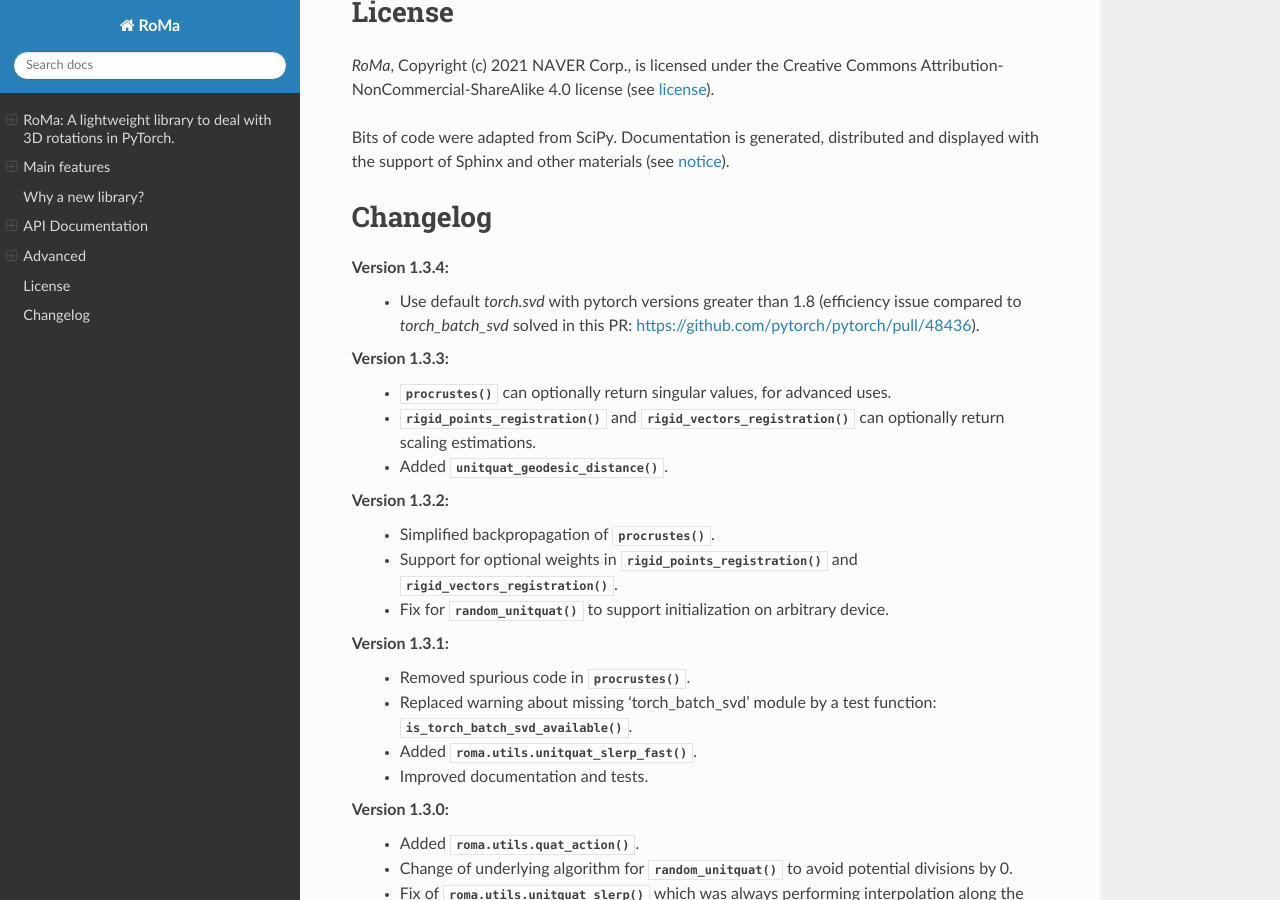
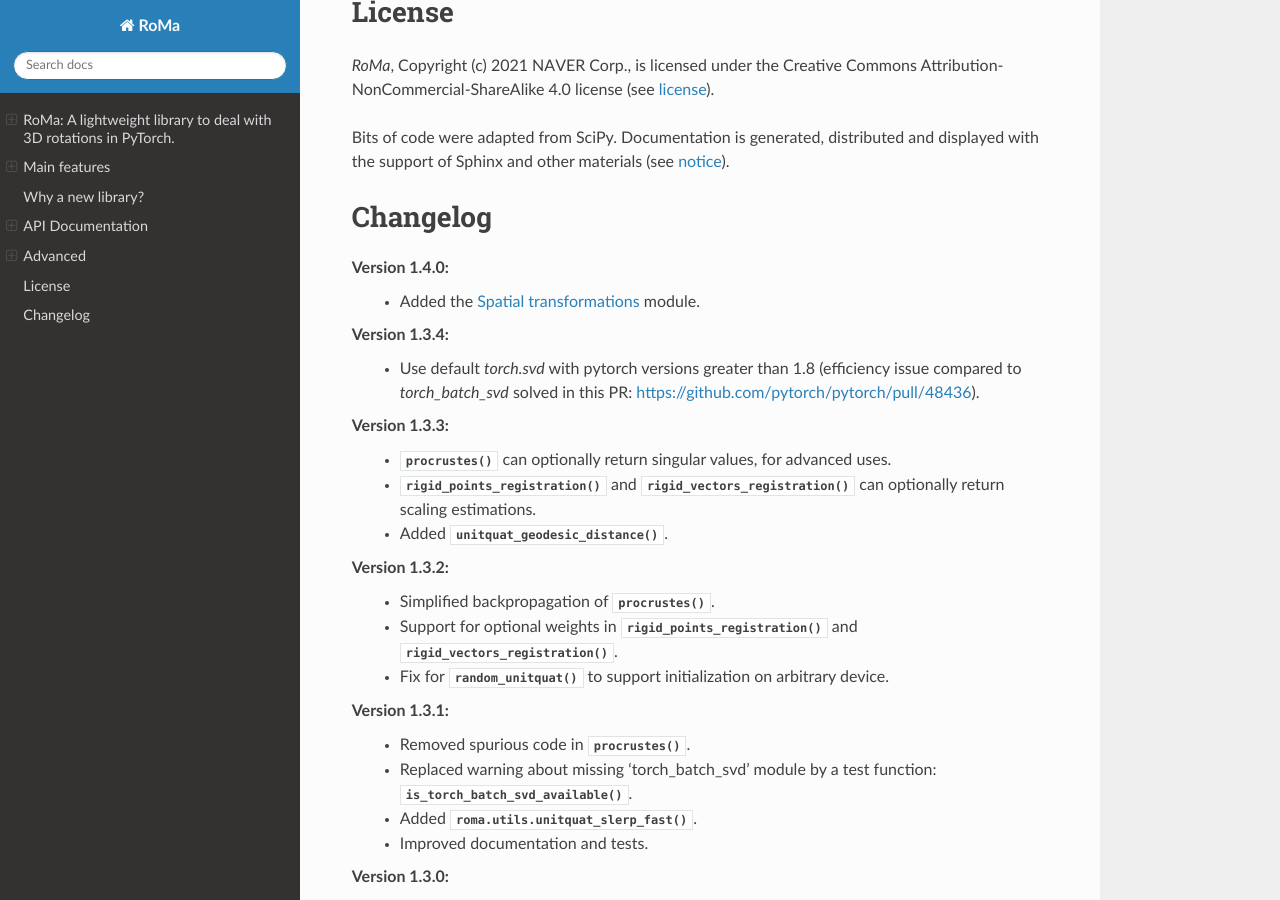
Before and after one commit to naver/roma, a Sphinx documentation site: the page built from docsource/source/index.rst, in a window 1280 px wide and 900 px high, scrolled down 8464 px. Built offline with Sphinx 7.4.7 and the Read the Docs theme 2.0.0, drawn with Linux system fonts in a browser that asks for light colours.

Commit message:
updated changelog

```diff
--- a/docsource/source/index.rst
+++ b/docsource/source/index.rst
@@ -200,6 +200,8 @@
 .. automodule:: roma.utils
    :members:
 
+.. _spatial-transformations:
+
 Spatial transformations
 -------------------------
 .. automodule:: roma.transforms
@@ -229,6 +231,8 @@
 
 Changelog
 ==========
+Version 1.4.0:
+    - Added the :ref:`spatial-transformations` module.
 Version 1.3.4:
     - Use default `torch.svd` with pytorch versions greater than 1.8 (efficiency issue compared to `torch_batch_svd` solved in this PR: https://github.com/pytorch/pytorch/pull/48436).
 Version 1.3.3:
```
